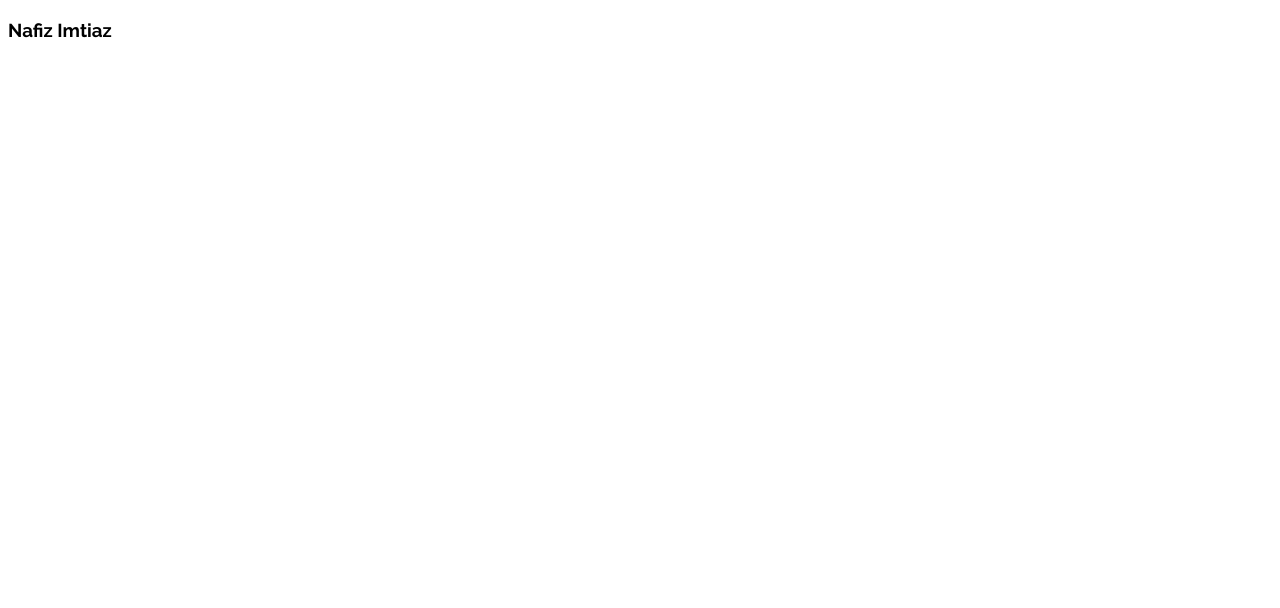
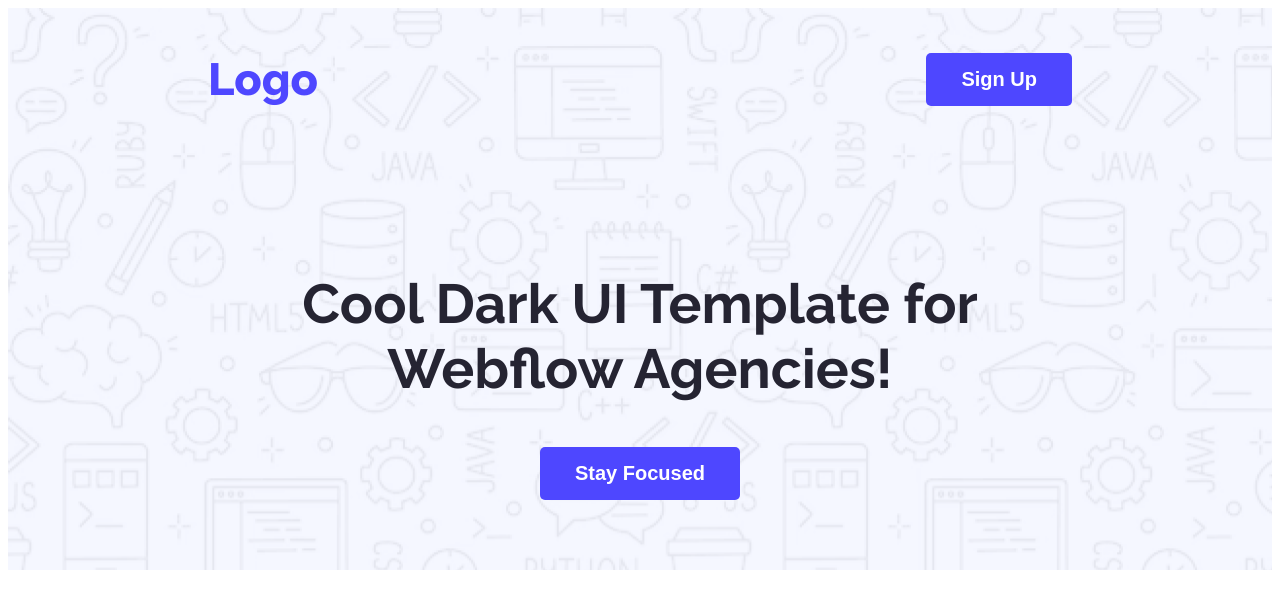
Before and after one commit to nafiz-git/assignment-1-solution, a plain HTML site: page index.html in a window 1280 px wide. Drawn offline with Linux system fonts and the light colour scheme.

Commit message:
banner added

```diff
--- a/index.html
+++ b/index.html
@@ -10,6 +10,15 @@
     </style>
 </head>
 <body class="raleway-normal">
-    <h3>Nafiz Imtiaz</h3>
+    <header class="header">
+        <nav>
+            <h3 class="primary-color nav-title">Logo</h3>
+            <a href="abc"><button class="btn-primary">Sign Up</button></a>
+        </nav>
+        <div class="banner">
+            <h2 class="banner-content">Cool Dark UI Template for <br> Webflow Agencies!</h2>
+            <a href=""><button class="btn-primary">Stay Focused</button></a>
+        </div>
+    </header>
 </body>
 </html>
--- a/style.css
+++ b/style.css
@@ -4,3 +4,49 @@
   font-weight: <weight>;
   font-style: normal;
 }
+
+/* shared class */
+.primary-color{
+    color: #4E47FF;
+}
+.btn-primary{
+    background-color: #4E47FF;
+    font-weight: bold;
+    font-size: 20px;
+    color: white;
+    border: none;
+    padding: 15px 35px;
+    border-radius: 5px;
+}
+
+
+
+
+
+
+/* header */
+.header{
+    background-image: url('./Assets/Hero-bg.png');
+    background-repeat: no-repeat;
+}
+
+.nav-title{
+    font-weight:800;
+    font-size: 45px;
+}
+nav{
+    display: flex;
+    align-items: center;
+    justify-content: space-between;
+    margin: 0 200px;
+}
+
+.banner{
+    text-align: center;
+    margin: 120px auto;
+    padding-bottom: 70px;
+}
+.banner-content{
+    color: #252432;
+    font-size: 55px;
+}
```
